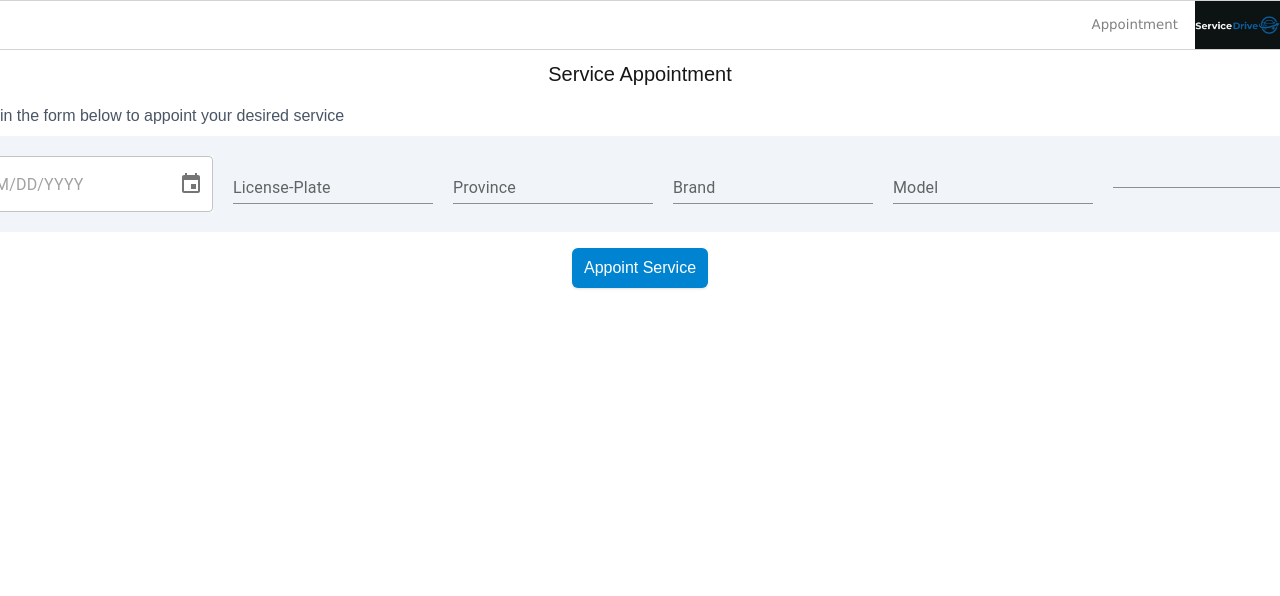
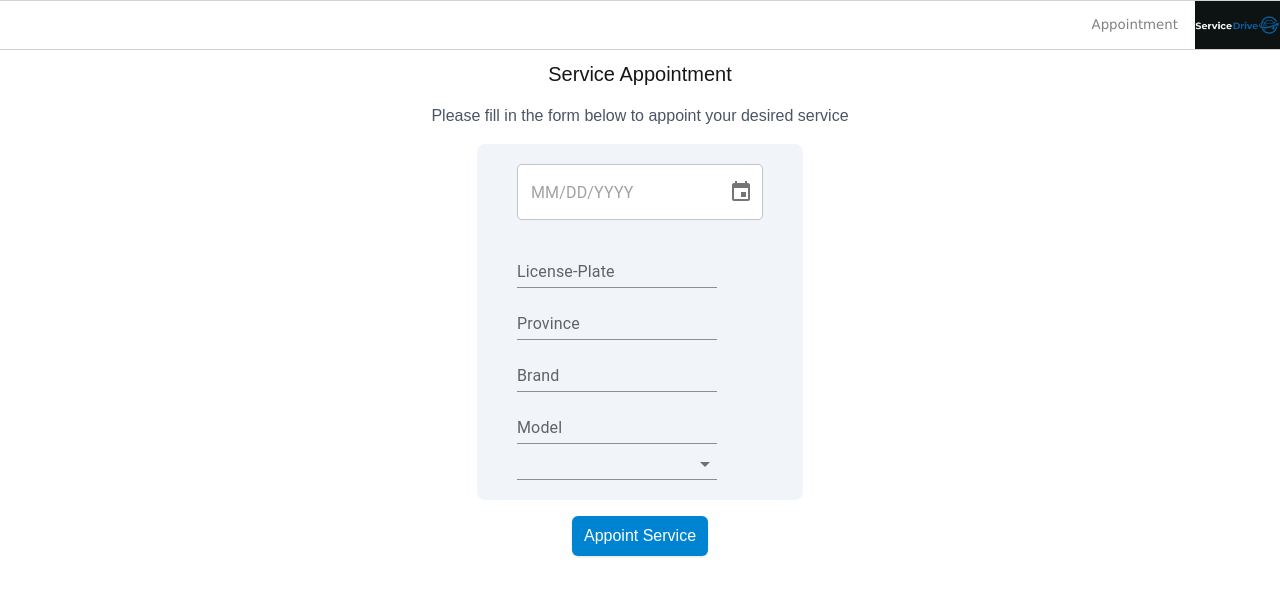
Before and after one commit to Serfloodious/servicedrive-frontend, a Next.js app: page /appointment in a window 1280 px wide. Shown: the top 596 px of the page. Built offline with nearby package versions, Linux system fonts and the light colour scheme.

Commit message:
Refactor Appointment and DateReserve components for improved layout and styling

```diff
--- a/src/app/appointment/page.tsx
+++ b/src/app/appointment/page.tsx
@@ -4,12 +4,10 @@ export default function Appointment() {
     return (
         <main className="w-[100%] flex flex-col items-center space-y-4">
             <div className="text-xl font-medium">Service Appointment</div>
-            <div className="w-fit space-y-2">
-                <div className="text-md text-left text-gray-600">
-                    Please fill in the form below to appoint your desired service
-                </div>
-                <DateReserve />
+            <div className="text-md text-left text-gray-600">
+                Please fill in the form below to appoint your desired service
             </div>
+            <DateReserve />
             <button name="Appoint Service" id="Appoint Service"
              className="block rounded-md bg-sky-600 hover:bg-indigo-600
              px-3 py-2 shadow-sm text-white"
--- a/src/components/DateReserve.tsx
+++ b/src/components/DateReserve.tsx
@@ -7,8 +7,8 @@ import { Select, MenuItem } from "@mui/material"
 
 export default function DateReserve() {
     return (
-        <div className="bg-slate-100 rounded-lg gap-x-5 gap-y-2
-         w-fit px-10 py-5 flex flex-row justify-center"
+        <div className="bg-slate-100 rounded-lg gap-x-5 gap-y-5
+         w-fit px-10 py-5 flex flex-col justify-center"
         >
             <LocalizationProvider dateAdapter={AdapterDayjs}>
                 <DatePicker className="bg-white"/>
```
